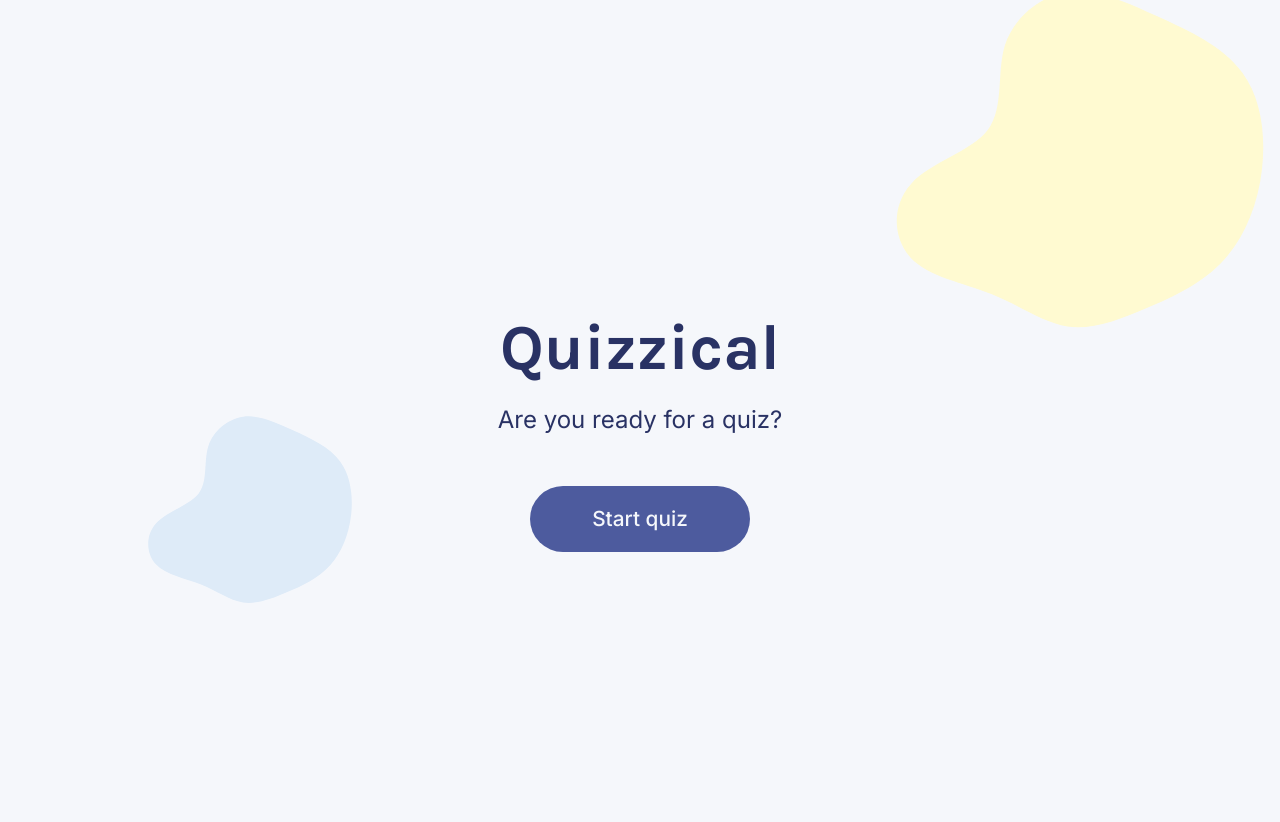
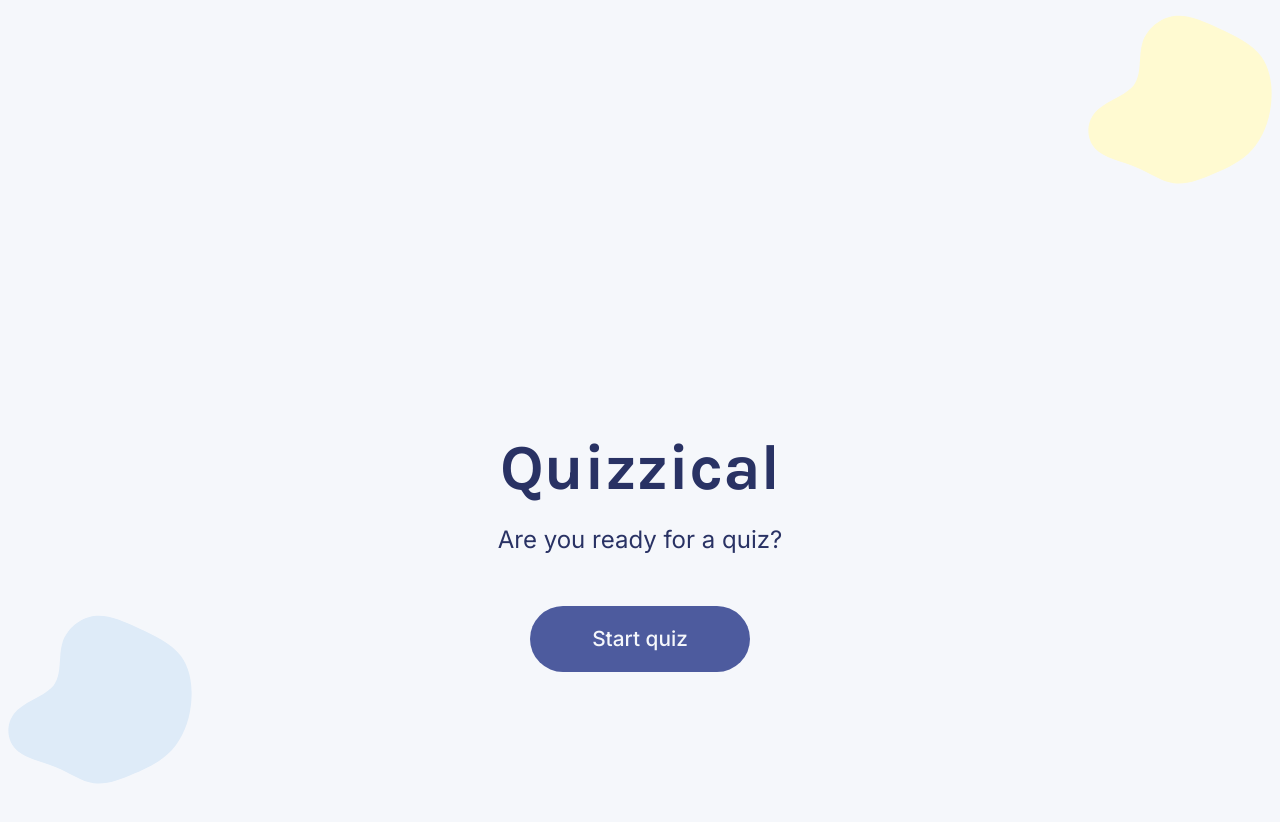
Before and after one commit to cybulskikacper/Quizzical, a React (Vite) app: page / in a window 1280 px wide. Shown: the top 822 px of the page. Before the commit the page ends 800 px from the top, so only its background shows below. Built offline with nearby package versions, Linux system fonts and the light colour scheme.

Commit message:
cleaning up CSS

```diff
--- a/components/Header.jsx
+++ b/components/Header.jsx
@@ -5,11 +5,13 @@ export default function Header({ StartQuiz }) {
 	return (
 		<>
 			<header>
-				<h1 className="title">Quizzical</h1>
-				<p className="description">Are you ready for a quiz?</p>
-				<button className="start" onClick={StartQuiz}>
-					Start quiz
-				</button>
+				<div className="header-container">
+					<h1 className="title">Quizzical</h1>
+					<p className="description">Are you ready for a quiz?</p>
+					<button className="start" onClick={StartQuiz}>
+						Start quiz
+					</button>
+				</div>
 
 				<div className="blobs">
 					<img className="blob1" src={blob1} alt="Light blob" />
--- a/src/index.css
+++ b/src/index.css
@@ -302,11 +302,6 @@ hr {
 		padding: 2px;
 	}
 
-	.blob1,
-	.blob2 {
-		display: none;
-	}
-
 	.blob1-game {
 		display: none;
 	}
@@ -317,8 +312,8 @@ hr {
 }
 
 @media (min-width: 767px) and (max-width: 1024px) {
-	header {
-		margin-top: -100px;
+	.header-container {
+		margin: -120px;
 	}
 
 	.title {
@@ -330,6 +325,16 @@ hr {
 	}
 	.start {
 		margin-bottom: 550px;
+	}
+
+	.blob1 {
+		width: 200px;
+		height: 200px;
+	}
+
+	.blob2 {
+		width: 300px;
+		height: 200px;
 	}
 
 	.game {
@@ -347,16 +352,6 @@ hr {
 		padding: 10px;
 	}
 
-	.blob1 {
-		width: 200px;
-		height: -300px;
-	}
-
-	.blob2 {
-		width: 300px;
-		height: 700px;
-	}
-
 	.blob1-game {
 		width: 150px;
 		height: 150px;
@@ -368,9 +363,10 @@ hr {
 }
 
 @media (min-width: 1024px) and (max-width: 1200px) {
-	header {
-		padding: 150px;
+	.header-container {
+		margin: 160px;
 	}
+
 	.title {
 		margin-top: 70px;
 	}
@@ -406,18 +402,8 @@ hr {
 }
 
 @media (min-width: 1200px) {
-	header {
-		margin-top: -190px;
-	}
-
-	.blob1 {
-		width: 300px;
-		height: 300px;
-	}
-
-	.blob2 {
-		width: 30px;
-		height: 50px;
+	.header-container {
+		margin: -70px;
 	}
 
 	.title {
@@ -449,20 +435,6 @@ hr {
 		height: 50px;
 	}
 
-	.blob1 {
-		bottom: 0;
-		left: 0;
-		width: 500px;
-		height: 200px;
-	}
-
-	.blob2 {
-		top: 0;
-		right: 0;
-		width: 400px;
-		height: 700px;
-	}
-
 	.blob1-game {
 		width: 200px;
 		height: 200px;
@@ -475,10 +447,6 @@ hr {
 }
 
 @media (min-width: 1500px) {
-	header {
-		padding: 400px;
-	}
-
 	.game {
 		margin-top: 290px;
 	}
```
